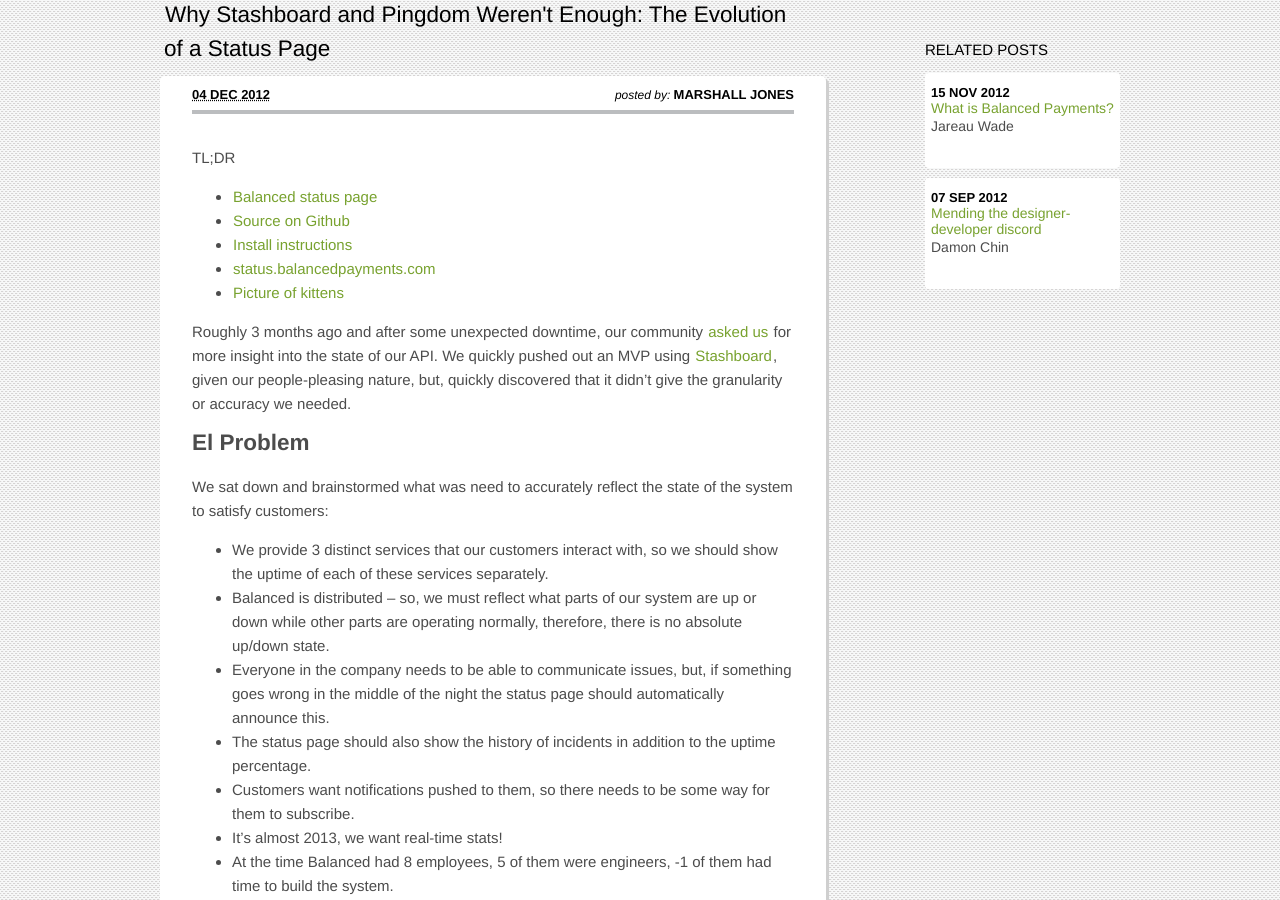
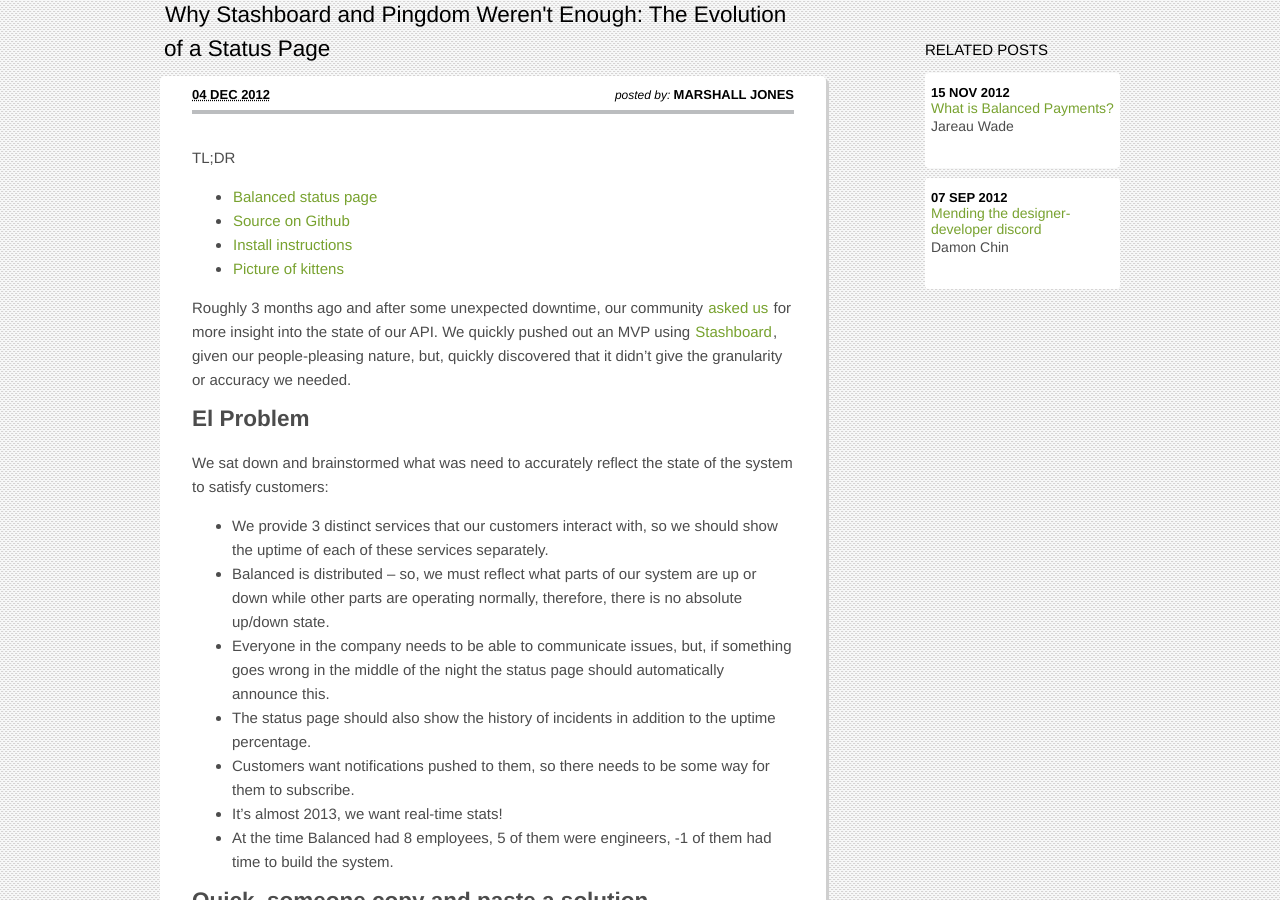
Before and after one commit to balanced/balanced.github.com, a Jekyll site: the page built from _posts/2012-12-04-status-page.md, in a window 1280 px wide and 900 px high, scrolled down 326 px. Built offline with Jekyll 4.4.1, drawn with Linux system fonts in a browser that asks for light colours; nearby versions of some CDN libraries; library files that are not in the unit come from our copies; Markdown is read by kramdown in place of the engine named in the settings; comment, search, counter and statistics services are not loaded.

Commit message:
Revert "include link to see the page" oops. dupes @mjallday's commit. reverting his
This reverts commit f8ce3c0fa770534b38917858ca4b7db8ae8e62a3.

```diff
--- a/_posts/2012-12-04-status-page.md
+++ b/_posts/2012-12-04-status-page.md
@@ -12,7 +12,6 @@
 * [Balanced status page](https://status.balancedpayments.com)
 * [Source on Github](https://github.com/balanced/status.balancedpayments.com)
 * [Install instructions](https://github.com/balanced/status.balancedpayments.com/blob/master/INSTALL)
-* [status.balancedpayments.com](https://status.balancedpayments.com)
 * [Picture of kittens](http://x66.xanga.com/598b827a5233247895732/b32225086.gif)
 
 Roughly 3 months ago and after some unexpected downtime, our community [asked us](https://github.com/balanced/balanced-api/issues/39) for more insight into the state of our API. We quickly pushed out an MVP using [Stashboard](http://www.stashboard.org/), given our people-pleasing nature, but, quickly discovered that it didn't give the granularity or accuracy we needed.
```
